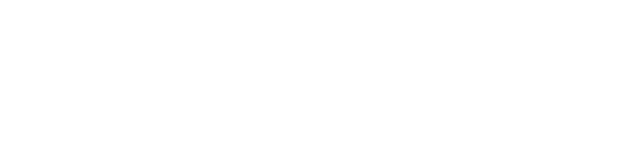
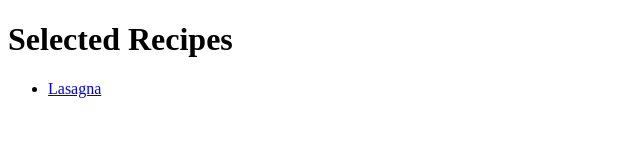
Before and after one commit to aidengage/odin-recipes, a plain HTML site: page index.html in a window 1280 px wide. Shown: the whole page, without its empty margins (0-640 px from the left). Drawn offline with Linux system fonts and the light colour scheme.

Commit message:
Added link to Lasagna

```diff
--- a/index.html
+++ b/index.html
@@ -5,6 +5,11 @@
         <title>Aiden's Recipe Site</title>
     </head>
     <body>
-
+        <h1>
+            Selected Recipes
+        </h1>
+        <ul>
+            <li><a href="recipes/lasagna.html">Lasagna</a></li>
+        </ul>
     </body>
 </html>
```
